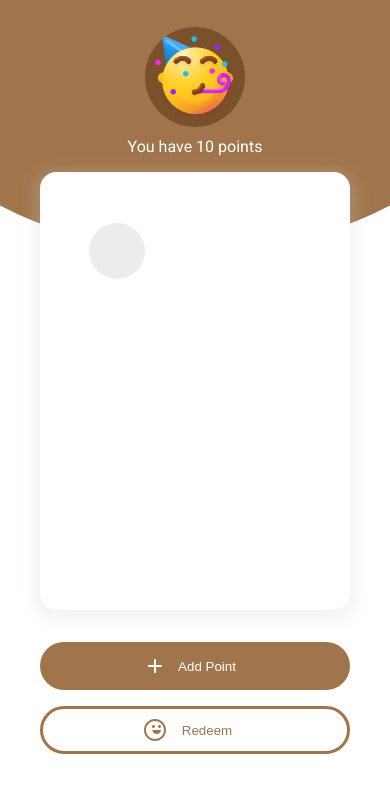
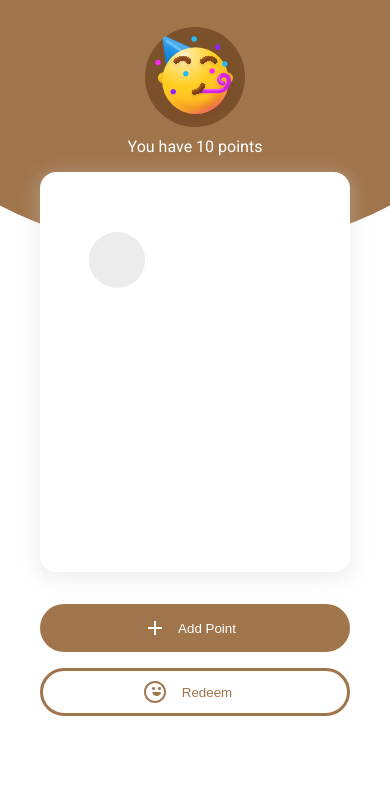
Before and after one commit to calvin620707/reward-chart, a Django app: template reward_chart/main/templates/index.html in a window 390 px wide. Shown: the top 793 px of the page. Run offline with Django 4.2, Linux system fonts and the light colour scheme; tables that the repository leaves empty hold one stand-in row (values such as "Sample post"); the template is opened without the code that fills it: values that come from a table or form of the project are taken from there, most other values are stand-ins (such as "Sample title", 1, 10 or a date in 2020).

Commit message:
fix into one mobile page

```diff
--- a/reward_chart/main/static/main/index.css
+++ b/reward_chart/main/static/main/index.css
@@ -46,7 +46,7 @@ body {
 }
 .board-bg {
   width: 310px;
-  height: 438px;
+  height: 400px;
   background: #ffffff;
   box-shadow: 0px 4.1165px 14.4078px 6.17476px rgba(206, 206, 206, 0.25);
   border-radius: 16.466px;
@@ -55,7 +55,7 @@ body {
 .board {
   display: grid;
   grid-template-columns: 90px 90px;
-  grid-template-rows: repeat(4, 1fr);
+  grid-template-rows: repeat(3, 1fr);
   justify-content: space-between;
   z-index: 1;
   padding: var(--board-padding);
--- a/reward_chart/main/views.py
+++ b/reward_chart/main/views.py
@@ -4,7 +4,7 @@ from django.http import HttpResponse
 from .models import Chart
 from datetime import datetime
 
-POINT_PER_PAGE = 8
+POINT_PER_PAGE = 6
 
 
 def _prepare_context(chart: Chart) -> dict:
```
